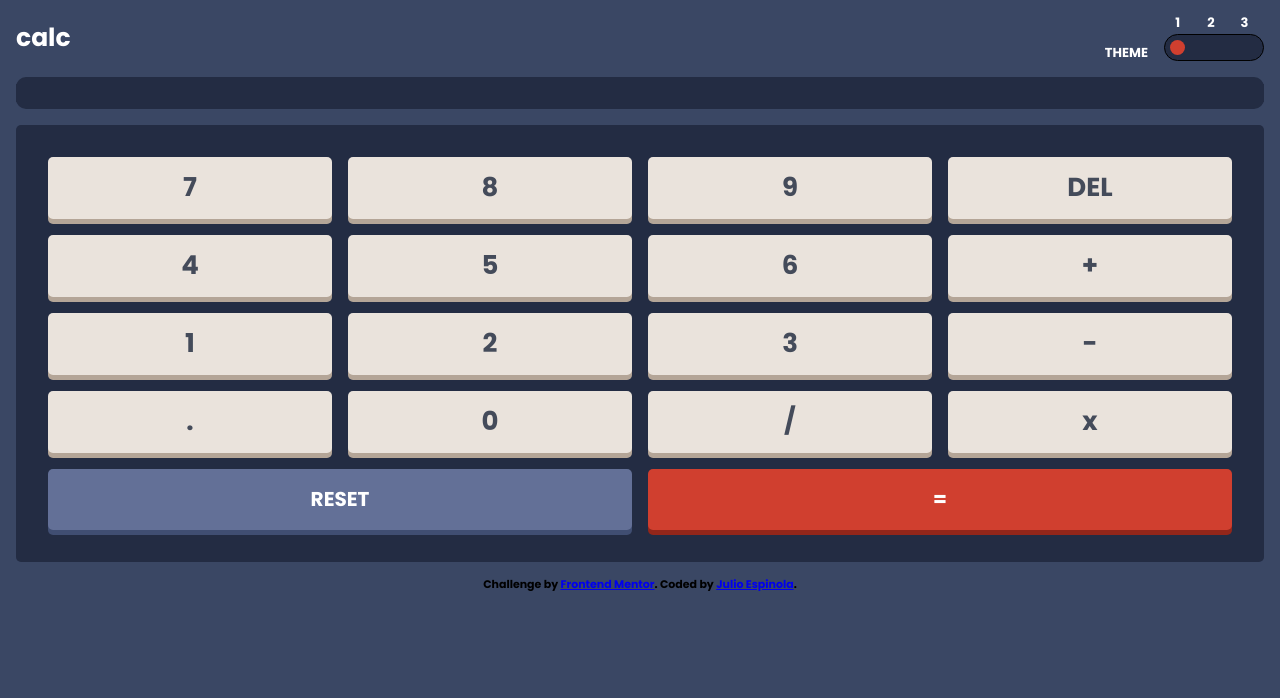
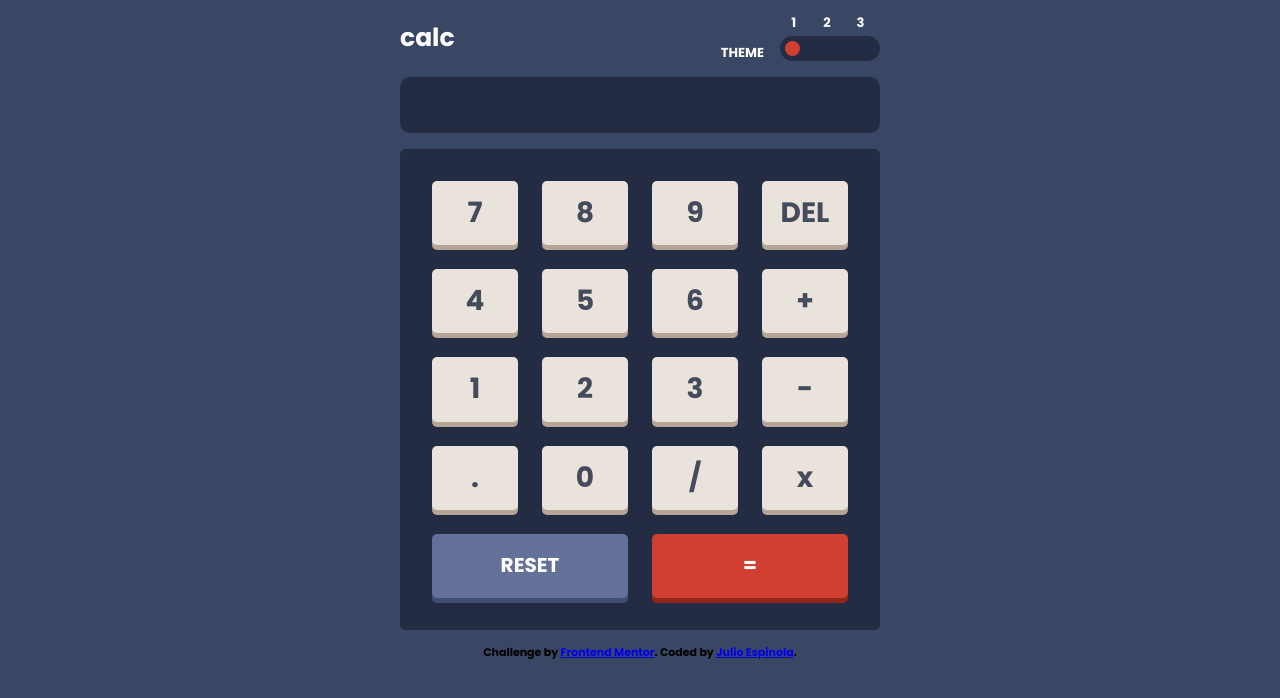
Before and after one commit to Julio9999/CalculatorApp.github.io, a plain HTML site: page index.html in a window 1280 px wide. Drawn offline with nearby package versions, Linux system fonts and the light colour scheme.

Commit message:
commit12

```diff
--- a/scss/styles.scss
+++ b/scss/styles.scss
@@ -71,6 +71,7 @@ $white: hsl(0, 0, 100%);
 body{
     font-family: 'Poppins', sans-serif;
     background-color: $Theme1-main-Background;
+    font-size: 28px;
 }
 
 
@@ -116,7 +117,6 @@ body{
             text-align:start;
             display:flex;
             align-items:center;
-            border: 1px black solid;
             position: absolute;
             bottom: 0;
         }
@@ -138,7 +138,7 @@ body{
 
 .input-group{
     clear: both;
-    height: 2rem;
+    height: 3.5rem;
     width: 100%;
     border-radius: 10px;
     display:flex;
@@ -146,6 +146,8 @@ body{
     align-items: center;
     box-sizing: border-box;
     justify-content:center;
+    font-size:30px;
+    padding: 1.5rem;
 
     .input-group__input{
         width: 100%;
@@ -154,7 +156,7 @@ body{
         padding: 0;
         background-color: inherit;
         color: $white;
-        padding: 0 0.5rem ;
+        text-align: end;
     }
 }
 
@@ -169,7 +171,7 @@ body{
     .key{
         border: 0px;
         padding: 1rem 0;
-        font-size: 26px;
+        //font-size: 26px;
         border-radius:inherit;
         display:flex;
         align-items:center;
@@ -340,6 +342,9 @@ body{
         .input-group{
             background-color: $very-dark-violet-toggle-background-keypad-background-screen-background;
             color: $light-yellow;
+            .input-group__input{
+                color: inherit;
+            }
         }
 
         .keyboard{
@@ -364,3 +369,20 @@ body{
         }
     }
 }
+
+
+
+@media screen and (min-width: 900px){
+    .container{
+        max-width: 40%;
+        margin: auto;
+    }
+
+    .keyboard{
+        gap: 1.5rem;
+    }
+
+    .key{
+        padding: 0.5rem 0.5rem;
+    }
+}
```
Also changed, not shown: scss/styles.css, 1 other file.
